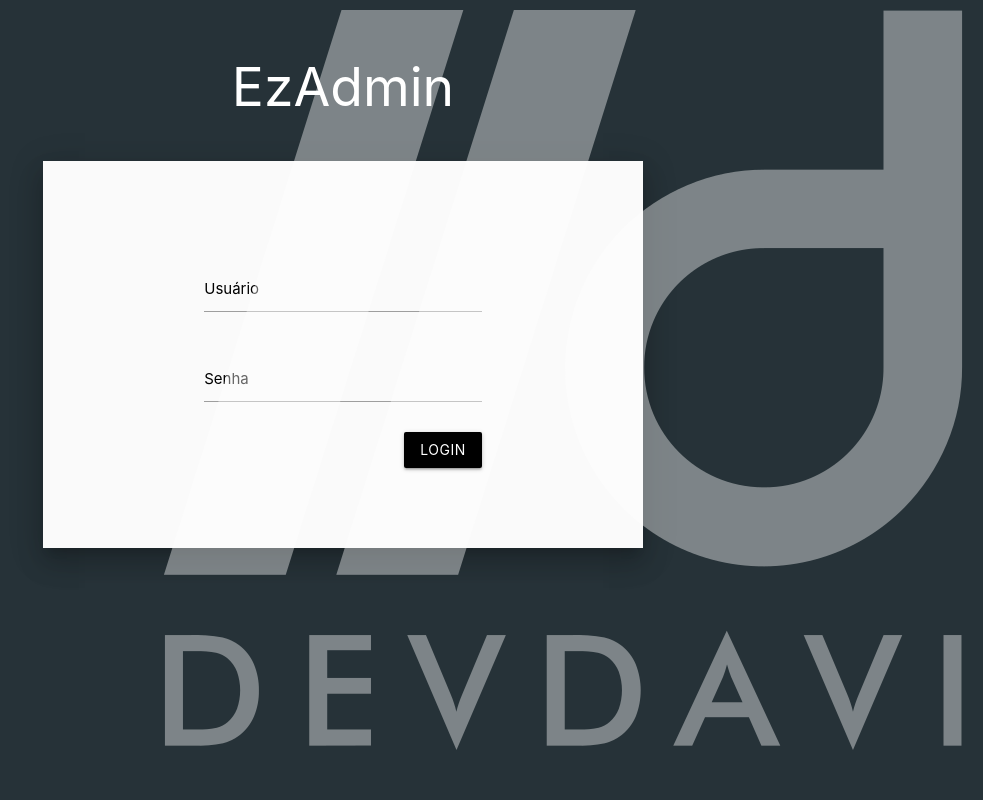
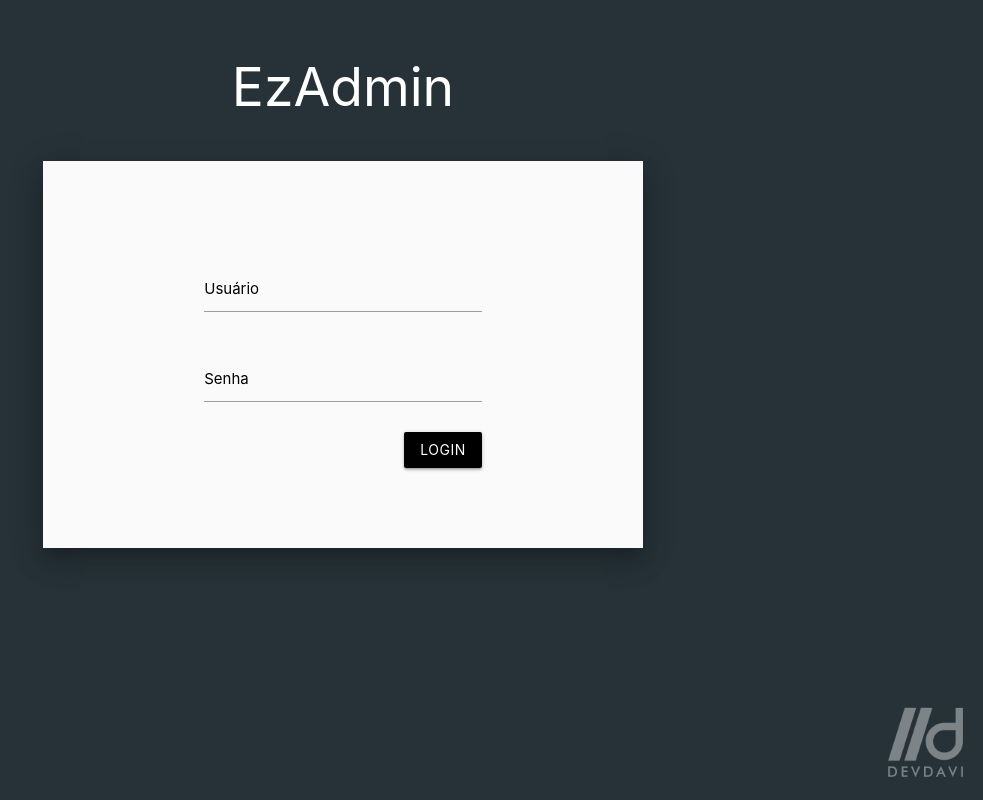
Before and after one commit to developerdavi/ezadmin, a PHP site: page /login.php in a window 1280 px wide. Shown: the whole page, without its empty margins (297-1280 px from the left). Run offline with PHP 8.4, Linux system fonts and the light colour scheme.

Commit message:
Changed logo classes

```diff
--- a/about.php
+++ b/about.php
@@ -20,7 +20,7 @@
 	  	<br><br>
 	  	<div class="container">
 		  	<p class="left" style="color: white; font-size: 20px"><i class="material-icons small left prefix">lock_open</i>Open source</p>
-				<img src="img/devdavi.png" class="tooltipped right" data-position="top" data-tooltip="Desenvolvedor">
+				<img src="img/devdavi.png" class="tooltipped right devdavi-logo" data-position="top" data-tooltip="Desenvolvedor">
 			</div>
 	  </div>
   </main>
--- a/login.php
+++ b/login.php
@@ -25,6 +25,7 @@
 <head>
 	<title>Ez SQL Admin</title>
 	<link rel="stylesheet" type="text/css" href="css/materialize.css">
+	<link rel="stylesheet" type="text/css" href="css/custom.css">
   <link href="https://fonts.googleapis.com/icon?family=Material+Icons" rel="stylesheet">
   <meta name="viewport" content="width=device-width, initial-scale=1.0">
   <style type="text/css">
@@ -92,7 +93,7 @@
 			<br><br>
 		</div>
 		<div class="container center">
-			<img id="dev-davi" src="img/devdavi.png">
+			<img id="dev-davi" src="img/devdavi.png" class="devdavi-logo">
 		</div>
   </main>
 
```
